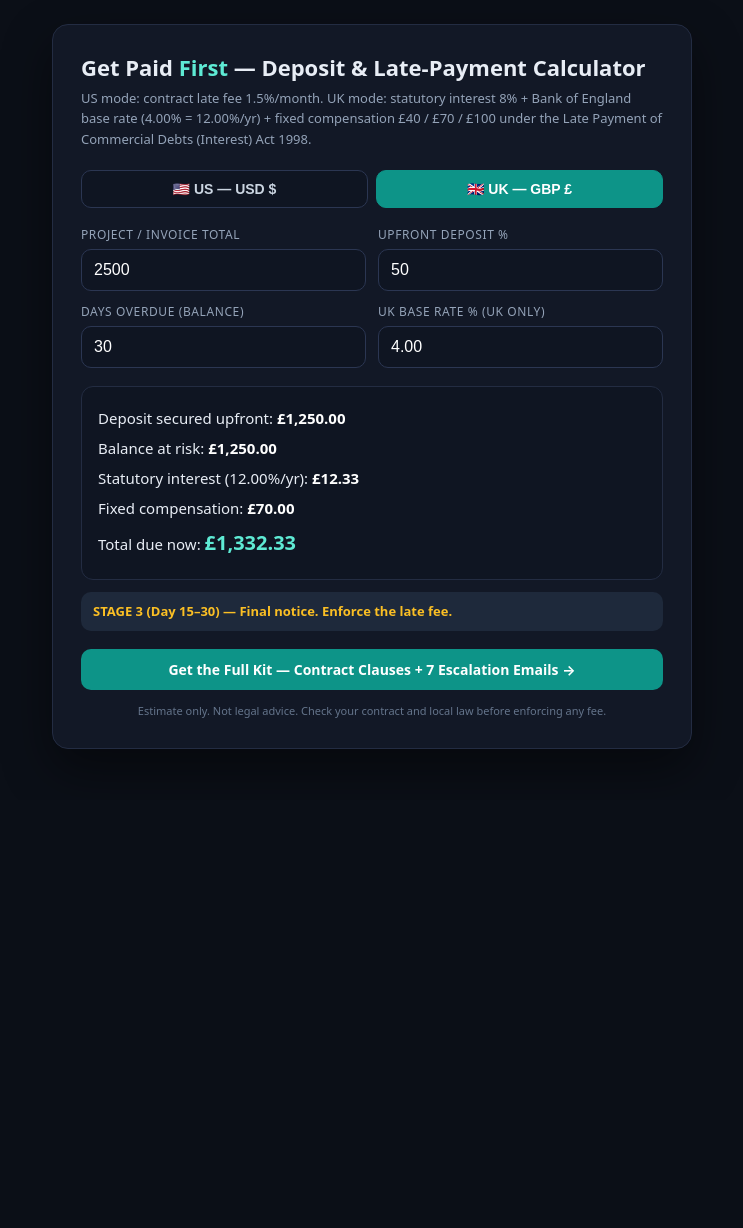
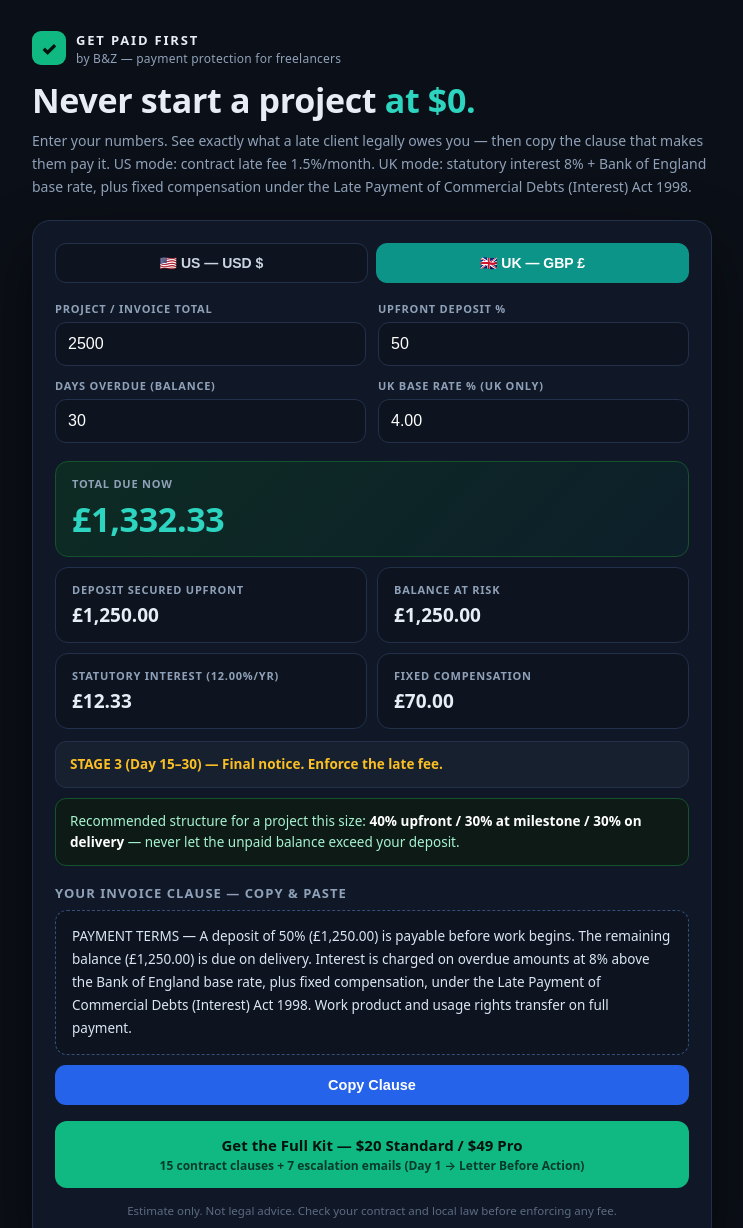
Before and after one commit to afzfdl-gif/index.html, a plain HTML site: page get-paid-first/index.html in a window 1280 px wide. Shown: the top 1228 px of the page, without its empty margins (268-1011 px from the left). Before the commit the page ends 800 px from the top, so only its background shows below. Drawn offline with Linux system fonts and the light colour scheme.

Commit message:
Get Paid First calculator v2: bento UI, copy-clause, recommended structure

```diff
--- a/get-paid-first/index.html
+++ b/get-paid-first/index.html
@@ -4,35 +4,62 @@
 <meta charset="UTF-8">
 <meta name="viewport" content="width=device-width, initial-scale=1.0">
 <title>Get Paid First — Freelancer Deposit & Late-Payment Calculator</title>
+<meta name="description" content="Free calculator for US & UK freelancers: see your deposit, statutory interest / late fee, fixed compensation and total due — then copy the exact clause for your invoice.">
+<meta property="og:title" content="Get Paid First — Deposit & Late-Payment Calculator">
+<meta property="og:description" content="Never start a project at $0. Deposit, late fee, compensation and total due — calculated in seconds, clause included.">
+<meta property="og:type" content="website">
 <style>
   *{box-sizing:border-box;margin:0;padding:0}
-  body{background:#0b0f17;color:#e8edf5;font-family:system-ui,-apple-system,Segoe UI,Roboto,sans-serif;min-height:100vh;display:flex;align-items:flex-start;justify-content:center;padding:24px 16px}
-  .card{background:#121826;border:1px solid #232c42;border-radius:16px;max-width:640px;width:100%;padding:28px;box-shadow:0 20px 50px rgba(0,0,0,.45)}
-  h1{font-size:22px;line-height:1.3;margin-bottom:6px}
-  h1 span{color:#5eead4}
-  .sub{color:#94a3b8;font-size:13px;line-height:1.6;margin-bottom:20px}
+  :root{--bg:#0b0f17;--card:#101827;--tile:#0d1420;--line:#22304a;--ink:#e8edf5;--mut:#8fa1b8;--teal:#2dd4bf;--emer:#10b981;--amber:#fbbf24;--red:#f87171}
+  body{background:var(--bg);color:var(--ink);font-family:system-ui,-apple-system,"Segoe UI",Roboto,sans-serif;min-height:100vh;display:flex;justify-content:center;padding:28px 16px 40px}
+  .wrap{max-width:680px;width:100%}
+  .brand{display:flex;align-items:center;gap:10px;margin-bottom:14px}
+  .mark{width:34px;height:34px;border-radius:9px;background:var(--emer);display:flex;align-items:center;justify-content:center;font-weight:900;color:#04120c;font-size:18px}
+  .brand b{letter-spacing:.14em;font-size:13px}
+  .brand span{color:var(--mut);font-size:12px;display:block;letter-spacing:.02em}
+  h1{font-size:34px;line-height:1.12;font-weight:850;letter-spacing:-.01em}
+  h1 em{font-style:normal;color:var(--teal)}
+  .sub{color:var(--mut);font-size:14px;line-height:1.65;margin:10px 0 22px}
+  .card{background:var(--card);border:1px solid var(--line);border-radius:18px;padding:22px;box-shadow:0 24px 60px rgba(0,0,0,.45)}
   .toggle{display:flex;gap:8px;margin-bottom:18px}
-  .toggle button{flex:1;padding:10px;border-radius:10px;border:1px solid #2b3652;background:#0f1522;color:#cbd5e1;font-weight:700;cursor:pointer;font-size:14px}
+  .toggle button{flex:1;padding:11px;border-radius:11px;border:1px solid var(--line);background:var(--tile);color:#cbd5e1;font-weight:700;cursor:pointer;font-size:14px}
   .toggle button.active{background:#0d9488;border-color:#0d9488;color:#fff}
   .grid{display:grid;grid-template-columns:1fr 1fr;gap:12px}
   @media(max-width:520px){.grid{grid-template-columns:1fr}}
-  label{font-size:12px;color:#94a3b8;text-transform:uppercase;letter-spacing:.05em}
-  input{width:100%;margin-top:6px;padding:11px 12px;background:#0f1522;border:1px solid #2b3652;border-radius:10px;color:#fff;font-size:16px}
+  label{font-size:11px;color:var(--mut);text-transform:uppercase;letter-spacing:.07em;font-weight:700}
+  input{width:100%;margin-top:6px;padding:12px;background:var(--tile);border:1px solid var(--line);border-radius:11px;color:#fff;font-size:16px}
   input:focus{outline:2px solid #0d9488;border-color:transparent}
-  .out{background:#0f1522;border:1px solid #232c42;border-radius:12px;padding:16px;margin-top:18px;line-height:2;font-size:15px}
-  .out b{color:#fff}
-  .big{font-size:20px;color:#5eead4!important}
-  .stage{margin-top:12px;padding:10px 12px;border-radius:10px;background:#1e293b;color:#fbbf24;font-weight:700;font-size:13px;line-height:1.5}
-  .cta{display:block;text-align:center;margin-top:18px;background:#0d9488;color:#fff;text-decoration:none;font-weight:700;padding:11px 16px;border-radius:10px;font-size:14px}
-  .cta:hover{background:#0f766e}
-  .fine{color:#64748b;font-size:11px;line-height:1.6;margin-top:12px;text-align:center}
+  .bento{display:grid;grid-template-columns:1fr 1fr;gap:10px;margin-top:18px}
+  .tile{background:var(--tile);border:1px solid var(--line);border-radius:13px;padding:14px 16px}
+  .tile small{display:block;color:var(--mut);font-size:11px;text-transform:uppercase;letter-spacing:.07em;font-weight:700;margin-bottom:5px}
+  .tile b{font-size:19px;font-variant-numeric:tabular-nums}
+  .tile.total{grid-column:1/-1;background:linear-gradient(135deg,#0d2b23,#0d1f2a);border-color:#14532d}
+  .tile.total b{font-size:34px;color:var(--teal);letter-spacing:-.01em}
+  .stage{margin-top:12px;padding:12px 14px;border-radius:11px;font-weight:700;font-size:13.5px;line-height:1.55;border:1px solid var(--line);background:#16202f;color:var(--amber)}
+  .rec{margin-top:10px;padding:12px 14px;border-radius:11px;background:#0d1a16;border:1px solid #14532d;color:#a7f3d0;font-size:13.5px;line-height:1.55}
+  .rec b{color:#fff}
+  .clausebox{margin-top:18px}
+  .clausebox h3{font-size:13px;letter-spacing:.08em;text-transform:uppercase;color:var(--mut);margin-bottom:8px}
+  .clause{background:var(--tile);border:1px dashed #33507a;border-radius:12px;padding:14px 16px;font-size:13.5px;line-height:1.7;color:#dbe6f3;white-space:pre-wrap}
+  .copybtn{margin-top:10px;width:100%;padding:12px;border:none;border-radius:11px;background:#2563eb;color:#fff;font-weight:800;font-size:14.5px;cursor:pointer}
+  .copybtn.done{background:var(--emer);color:#04120c}
+  .cta{display:block;text-align:center;margin-top:16px;background:var(--emer);color:#04120c;text-decoration:none;font-weight:850;padding:14px 16px;border-radius:12px;font-size:15px}
+  .cta small{display:block;font-weight:600;font-size:12px;opacity:.75;margin-top:2px}
+  .fine{color:#5b6b82;font-size:11.5px;line-height:1.6;margin-top:14px;text-align:center}
+  .hidden{display:none}
 </style>
 </head>
 <body>
+<div class="wrap">
+  <div class="brand">
+    <div class="mark">✓</div>
+    <div><b>GET PAID FIRST</b><span>by B&amp;Z — payment protection for freelancers</span></div>
+  </div>
+
+  <h1>Never start a project <em>at $0.</em></h1>
+  <p class="sub">Enter your numbers. See exactly what a late client legally owes you — then copy the clause that makes them pay it. US mode: contract late fee 1.5%/month. UK mode: statutory interest 8% + Bank of England base rate, plus fixed compensation under the Late Payment of Commercial Debts (Interest) Act 1998.</p>
+
   <div class="card">
-  <h1>Get Paid <span>First</span> — Deposit &amp; Late-Payment Calculator</h1>
-  <p class="sub">US mode: contract late fee 1.5%/month. UK mode: statutory interest 8% + Bank of England base rate (4.00% = 12.00%/yr) + fixed compensation £40 / £70 / £100 under the Late Payment of Commercial Debts (Interest) Act 1998.</p>
-
     <div class="toggle">
       <button id="btnUS" onclick="setRegion('US')">🇺🇸 US — USD $</button>
       <button id="btnUK" class="active" onclick="setRegion('UK')">🇬🇧 UK — GBP £</button>
@@ -42,14 +69,29 @@
       <label>Project / Invoice Total<input id="amount" type="number" min="0" step="50" value="2500" oninput="calc()"></label>
       <label>Upfront Deposit %<input id="deposit" type="number" min="0" max="100" step="5" value="50" oninput="calc()"></label>
       <label>Days Overdue (balance)<input id="days" type="number" min="0" step="1" value="30" oninput="calc()"></label>
-    <label>UK Base Rate % (UK only)<input id="base" type="number" min="0" step="0.25" value="4.00" oninput="calc()"></label>
+      <label id="baseWrap">UK Base Rate % (UK only)<input id="base" type="number" min="0" step="0.25" value="4.00" oninput="calc()"></label>
     </div>
 
-  <div class="out" id="out"></div>
+    <div class="bento">
+      <div class="tile total"><small>Total due now</small><b id="outTotal">—</b></div>
+      <div class="tile"><small>Deposit secured upfront</small><b id="outDep">—</b></div>
+      <div class="tile"><small>Balance at risk</small><b id="outBal">—</b></div>
+      <div class="tile"><small id="feeLabel">Interest / late fee</small><b id="outFee">—</b></div>
+      <div class="tile" id="compTile"><small>Fixed compensation</small><b id="outComp">—</b></div>
+    </div>
+
     <div class="stage" id="stage"></div>
+    <div class="rec" id="rec"></div>
 
-  <a class="cta" href="https://bangzrul.gumroad.com/l/getpaidfirst">Get the Full Kit — Contract Clauses + 7 Escalation Emails →</a>
+    <div class="clausebox">
+      <h3>Your invoice clause — copy &amp; paste</h3>
+      <div class="clause" id="clause"></div>
+      <button class="copybtn" id="copyBtn" onclick="copyClause()">Copy Clause</button>
+    </div>
+
+    <a class="cta" href="https://bangzrul.gumroad.com/l/getpaidfirst">Get the Full Kit — $20 Standard / $49 Pro<small>15 contract clauses + 7 escalation emails (Day 1 → Letter Before Action)</small></a>
     <p class="fine">Estimate only. Not legal advice. Check your contract and local law before enforcing any fee.</p>
+  </div>
 </div>
 
 <script>
@@ -58,6 +100,8 @@ function setRegion(r){
   region = r;
   document.getElementById('btnUS').classList.toggle('active', r==='US');
   document.getElementById('btnUK').classList.toggle('active', r==='UK');
+  document.getElementById('baseWrap').classList.toggle('hidden', r==='US');
+  document.getElementById('compTile').classList.toggle('hidden', r==='US');
   calc();
 }
 function fmt(n){
@@ -65,32 +109,32 @@ function fmt(n){
   return c + n.toLocaleString(region==='UK' ? 'en-GB' : 'en-US',{minimumFractionDigits:2, maximumFractionDigits:2});
 }
 function calc(){
-  const amt  = parseFloat(document.getElementById('amount').value)  || 0;
-  const depP = parseFloat(document.getElementById('deposit').value) || 0;
-  const days = parseFloat(document.getElementById('days').value)    || 0;
+  const amt  = Math.max(0, parseFloat(document.getElementById('amount').value)  || 0);
+  const depP = Math.min(100, Math.max(0, parseFloat(document.getElementById('deposit').value) || 0));
+  const days = Math.max(0, parseFloat(document.getElementById('days').value)    || 0);
   const base = parseFloat(document.getElementById('base').value)    || 0;
 
   const deposit = amt * depP / 100;
   const balance = amt - deposit;
 
-  let fee = 0, comp = 0, feeLabel = '';
+  let fee = 0, comp = 0, feeName = '';
   if(region === 'UK'){
-    const annual = 8 + base;                       // statutory rate %
-    fee  = balance * (annual/100) / 365 * days;    // simple daily interest
+    const annual = 8 + base;
+    fee  = balance * (annual/100) / 365 * days;
     comp = balance <= 0 ? 0 : (balance < 1000 ? 40 : (balance < 10000 ? 70 : 100));
-    feeLabel = 'Statutory interest (' + annual.toFixed(2) + '%/yr)';
+    feeName = 'Statutory interest (' + annual.toFixed(2) + '%/yr)';
   } else {
-    fee = balance * 0.015 * (days/30);             // 1.5% per month
-    feeLabel = 'Contract late fee (1.5%/mo)';
+    fee = balance * 0.015 * (days/30);
+    feeName = 'Contract late fee (1.5%/mo)';
   }
   const total = balance + fee + comp;
 
-  document.getElementById('out').innerHTML =
-    'Deposit secured upfront: <b>' + fmt(deposit) + '</b><br>' +
-    'Balance at risk: <b>' + fmt(balance) + '</b><br>' +
-    feeLabel + ': <b>' + fmt(fee) + '</b>' +
-    (region==='UK' ? '<br>Fixed compensation: <b>' + fmt(comp) + '</b>' : '') +
-    '<br>Total due now: <b class="big">' + fmt(total) + '</b>';
+  document.getElementById('outTotal').textContent = fmt(total);
+  document.getElementById('outDep').textContent   = fmt(deposit);
+  document.getElementById('outBal').textContent   = fmt(balance);
+  document.getElementById('feeLabel').textContent = feeName;
+  document.getElementById('outFee').textContent   = fmt(fee);
+  document.getElementById('outComp').textContent  = fmt(comp);
 
   document.getElementById('stage').textContent =
     days <= 0  ? 'STAGE 0 — Do not start work. Collect the deposit first.' :
@@ -98,6 +142,27 @@ function calc(){
     days <= 14 ? 'STAGE 2 (Day 8–14) — Formal notice. Pause all work.' :
     days <= 30 ? 'STAGE 3 (Day 15–30) — Final notice. Enforce the late fee.' :
                  'STAGE 4 (Day 31+) — Letter Before Action / small claims.';
+
+  document.getElementById('rec').innerHTML =
+    amt < 2500
+      ? 'Recommended structure for a project this size: <b>50% upfront / 50% on delivery</b> — simple, and the client can\'t ghost you for free.'
+      : 'Recommended structure for a project this size: <b>40% upfront / 30% at milestone / 30% on delivery</b> — never let the unpaid balance exceed your deposit.';
+
+  document.getElementById('clause').textContent =
+    region === 'UK'
+      ? 'PAYMENT TERMS — A deposit of ' + depP + '% (' + fmt(deposit) + ') is payable before work begins. The remaining balance (' + fmt(balance) + ') is due on delivery. Interest is charged on overdue amounts at 8% above the Bank of England base rate, plus fixed compensation, under the Late Payment of Commercial Debts (Interest) Act 1998. Work product and usage rights transfer on full payment.'
+      : 'PAYMENT TERMS — A deposit of ' + depP + '% (' + fmt(deposit) + ') is payable before work begins. The remaining balance (' + fmt(balance) + ') is due on delivery. Overdue balances accrue a late fee of 1.5% per month. Work product and usage rights transfer on full payment.';
+}
+function copyClause(){
+  const btn = document.getElementById('copyBtn');
+  const txt = document.getElementById('clause').textContent;
+  const done = () => { btn.textContent = 'Copied ✓'; btn.classList.add('done'); setTimeout(() => { btn.textContent = 'Copy Clause'; btn.classList.remove('done'); }, 1800); };
+  if (navigator.clipboard && navigator.clipboard.writeText) { navigator.clipboard.writeText(txt).then(done).catch(() => fallback()); } else { fallback(); }
+  function fallback(){
+    const ta = document.createElement('textarea'); ta.value = txt; document.body.appendChild(ta); ta.select();
+    try { document.execCommand('copy'); done(); } catch(e) {}
+    document.body.removeChild(ta);
+  }
 }
 calc();
 </script>
```
Lines whose indentation alone changed are shown as unchanged.
